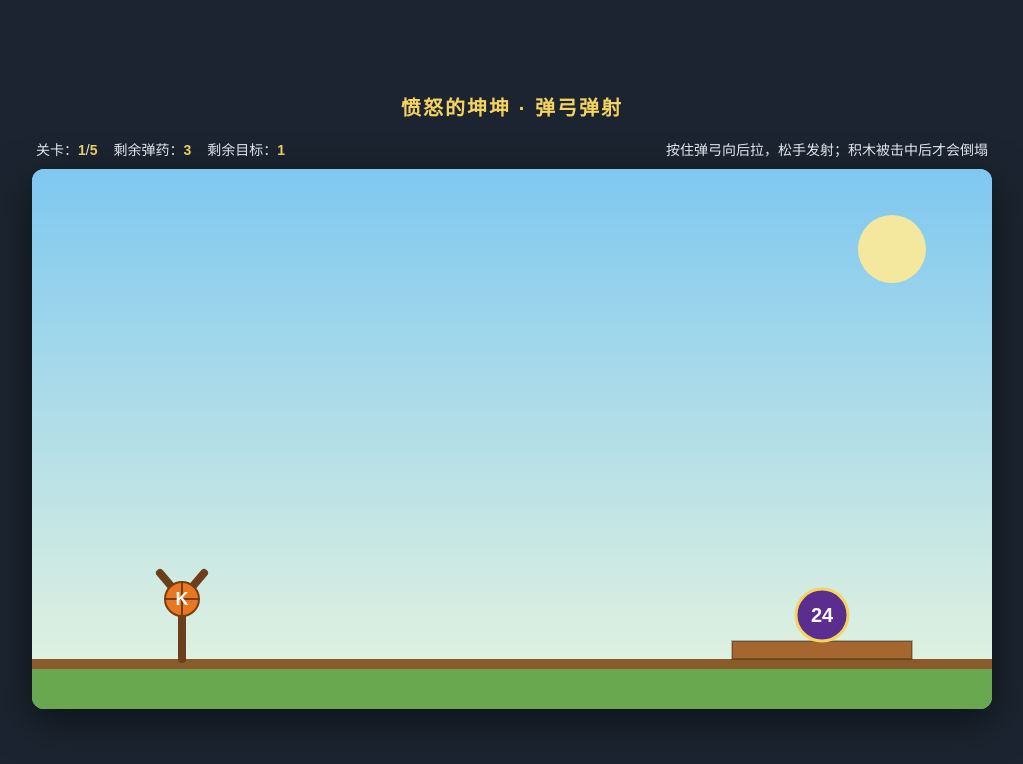
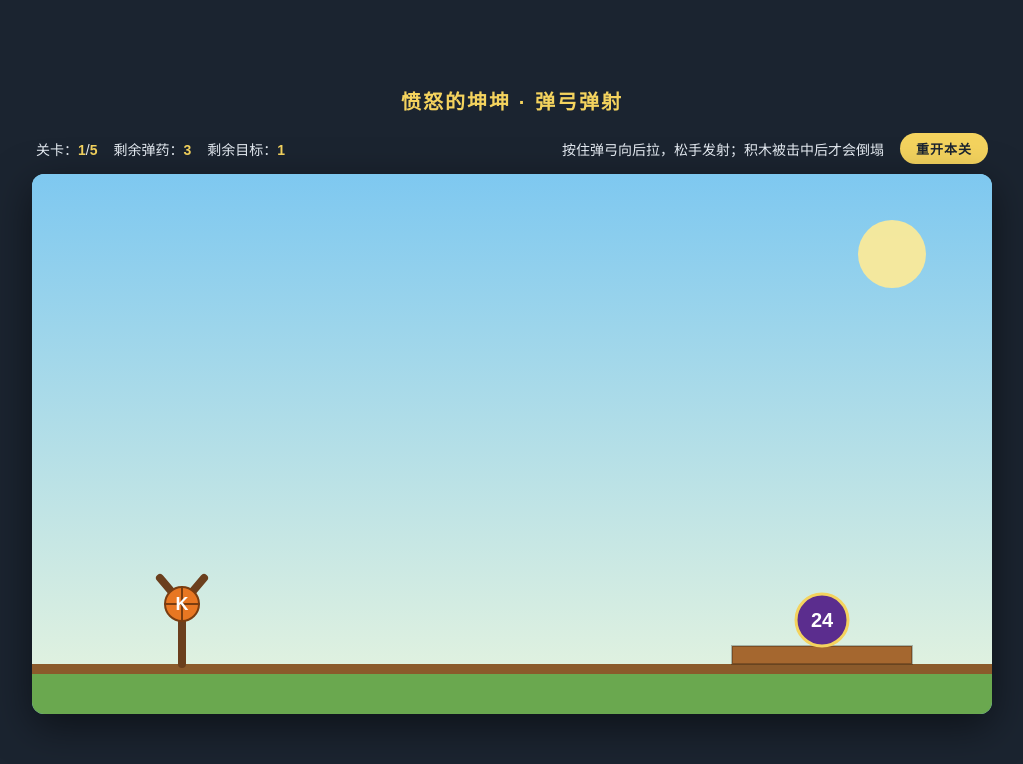
Before and after one commit to Curly-lollipop/angry-kunkun, a plain HTML site: page index.html in a window 1280 px wide. Shown: the whole page, without its empty margins (128-1151 px from the left). Drawn offline with Linux system fonts and the light colour scheme.

Commit message:
feat: 顶栏增加常驻重开本关按钮

```diff
--- a/index.html
+++ b/index.html
@@ -11,8 +11,13 @@
   h1 { color: #f4d35e; font-size: 20px; margin-bottom: 8px; letter-spacing: 2px; }
   #wrap { width: 100%; max-width: 960px; }
   canvas { display: block; width: 100%; height: auto; border-radius: 12px; box-shadow: 0 12px 40px rgba(0,0,0,.5); background: #87ceeb; touch-action: none; cursor: crosshair; }
-  #bar { display: flex; gap: 16px; color: #e8eef5; font-size: 14px; padding: 10px 4px; flex-wrap: wrap; }
+  #bar { display: flex; gap: 16px; color: #e8eef5; font-size: 14px; padding: 10px 4px; flex-wrap: wrap; align-items: center; }
   #bar b { color: #f4d35e; }
+  #restartBtn {
+    padding: 6px 16px; font-size: 13px; border: none; border-radius: 16px; cursor: pointer;
+    background: #f4d35e; color: #1b2430; font-weight: 700; letter-spacing: 1px;
+  }
+  #restartBtn:hover { background: #ffd94a; }
   #overlay {
     position: absolute; inset: 0; display: flex; flex-direction: column; align-items: center; justify-content: center;
     background: rgba(15,20,28,.72); border-radius: 12px; color: #fff; gap: 14px; text-align: center;
@@ -35,6 +40,7 @@
       <span>剩余弹药：<b id="ammo">3</b></span>
       <span>剩余目标：<b id="targets">1</b></span>
       <span style="margin-left:auto">按住弹弓向后拉，松手发射；积木被击中后才会倒塌</span>
+      <button id="restartBtn">重开本关</button>
     </div>
     <div id="stage">
       <canvas id="cv" width="960" height="540"></canvas>
@@ -391,6 +397,8 @@
     else loadLevel(win ? 0 : level);
   });
 
+  document.getElementById('restartBtn').addEventListener('click', () => loadLevel(level));
+
   function drawSky() {
     const grd = ctx.createLinearGradient(0, 0, 0, GROUND);
     grd.addColorStop(0, '#7ec8f0');
```
